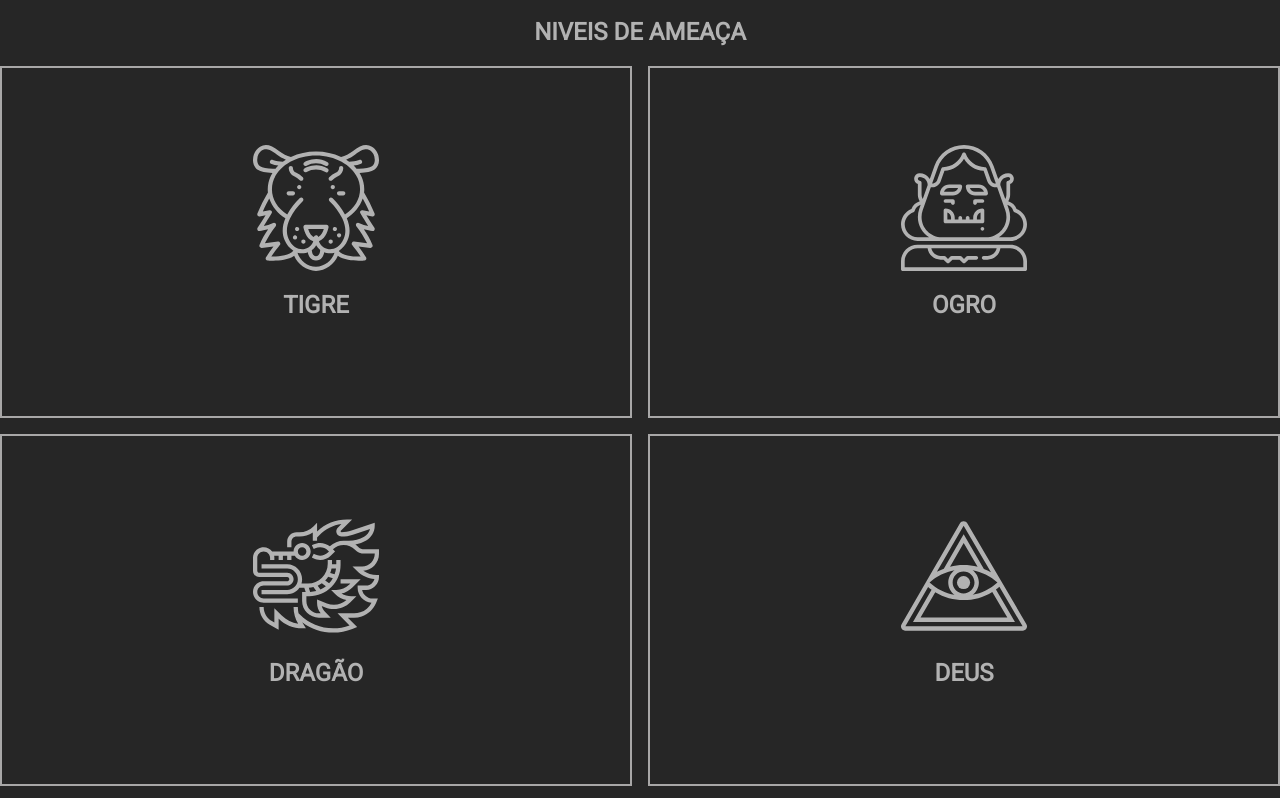
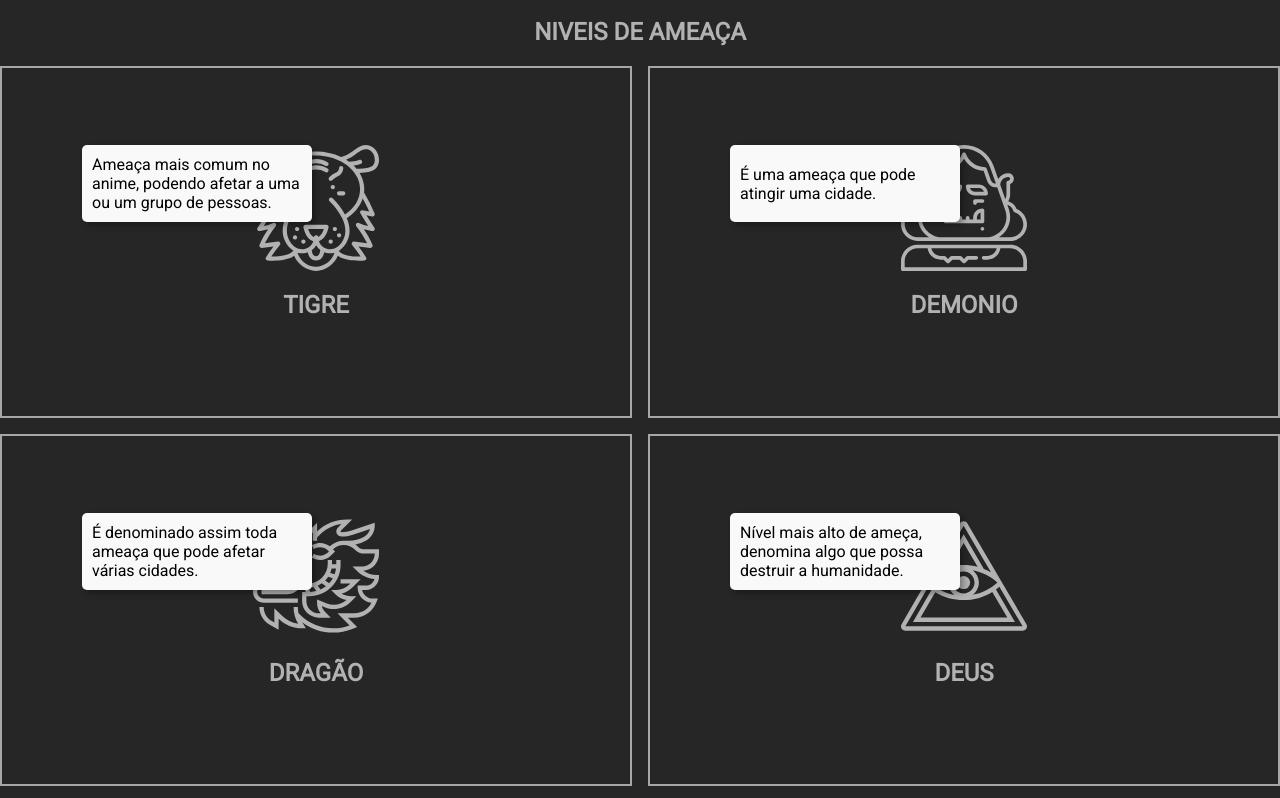
Before and after one commit to lucas-oliveira-viana/mentoria, a website: page index.html in a window 1280 px wide. Shown: the part 1602-2400 px from the top of the page. Drawn offline with nearby package versions, Linux system fonts and the light colour scheme.

Commit message:
transitions

```diff
--- a/anotacoes.txt
+++ b/anotacoes.txt
@@ -1 +1,4 @@
--> mudar toda a estrutura p flexbox
+-> ids para class
+-> colocar transition no ameaças
+-> colocar fadeout no ranking pelo css
+-> estudar animation e transition no mdn
--- a/index.html
+++ b/index.html
@@ -74,24 +74,34 @@
         <section id="ameacas">
             <h1 class="ameacas__title text_center c_grey">NIVEIS DE AMEAÇA</h1>
             <div class="ameacas__content">
-            <div class="ameaca ameaca_tigre">
+                <div class="ameaca ameaca_tigre animate">
                     <div class="ameaca__content">
+                        <div class="ameaca__popover">
+                            <span class="popover__text">Ameaça mais comum no anime, podendo afetar a uma ou um grupo de
+                                pessoas.</span>
+                        </div>
                         <div class="ameaca__img">
                             <img src="img/ameaca-tigre.svg" class="img__ameaca img__ameaca_tigre">
                         </div>
                         <h1 class="ameaca__name">TIGRE</h1>
                     </div>
                 </div>
-            <div class="ameaca ameaca_ogro">
+                <div class="ameaca ameaca_demonio">
                     <div class="ameaca__content">
+                        <div class="ameaca__popover">
+                            <span class="popover__text">É uma ameaça que pode atingir uma cidade.</span>
+                        </div>
                         <div class="ameaca__img">
-                        <img src="img/ameaca-ogro.svg" class="img__ameaca img__ameaca_ogro">
+                            <img src="img/ameaca-ogro.svg" class="img__ameaca img__ameaca_demonio">
                         </div>
-                    <h1 class="ameaca__name">OGRO</h1>
+                        <h1 class="ameaca__name">DEMONIO</h1>
                     </div>
                 </div>
                 <div class="ameaca ameaca_dragao">
                     <div class="ameaca__content">
+                        <div class="ameaca__popover">
+                            <span class="popover__text">É denominado assim toda ameaça que pode afetar várias cidades.</span>
+                        </div>
                         <div class="ameaca__img">
                             <img src="img/ameaca-dragao.svg" class="img__ameaca img__ameaca_dragao">
                         </div>
@@ -100,6 +110,10 @@
                 </div>
                 <div class="ameaca ameaca_deus">
                     <div class="ameaca__content">
+                        <div class="ameaca__popover">
+                            <span class="popover__text">Nível mais alto de ameça, denomina algo que possa destruir a
+                                humanidade.</span>
+                        </div>
                         <div class="ameaca__img">
                             <img src="img/ameaca-deus.svg" class="img__ameaca img__ameaca_deus">
                         </div>
--- /dev/null
+++ b/sass/components/popover.scss
@@ -0,0 +1,14 @@
+.ameaca__popover {
+    display: flex;
+    justify-content: center;
+    align-items: center;
+    width: 230px;
+    height: 77px;
+    padding: 10px;
+    border-radius: 5px;
+    background-color: #F9F9F9;
+    position: absolute;
+    left: 80px;
+    z-index: 100;
+    box-shadow: 3px 3px 6px 0px rgba(0,0,0,0.35);
+}
--- a/sass/layout/structure.scss
+++ b/sass/layout/structure.scss
@@ -2,6 +2,7 @@ body, html {
     margin: 0;
     font-family: 'Roboto';
     background-color: #262626;
+    scroll-behavior: smooth;
 }
 
 * {
--- a/sass/state/ameacas.scss
+++ b/sass/state/ameacas.scss
@@ -1,4 +1,5 @@
 .ameaca:hover {
     cursor: pointer;
-    background-color: #434242
+    background-color: #434242;
+    transform: scale(1.1);
 }
--- a/sass/style.scss
+++ b/sass/style.scss
@@ -10,3 +10,4 @@
 @import './views/main/home.scss';
 @import './views/main/ranking.scss';
 @import './views/navbar.scss';
+@import './components/popover.scss';
--- a/sass/views/main/ameacas.scss
+++ b/sass/views/main/ameacas.scss
@@ -2,9 +2,11 @@
     display: flex;
     align-items: center;
     border: 2px solid rgb(168, 167, 167);
+    transition: all .3s ease-in;
 
     &__content {
         width: 100%;
+        position: relative;
     }
 
     &__img {
```
Also changed, not shown: css/components/popover.css (added), css/layout/structure.css, css/state/ameacas.css, css/style.css, css/views/main/ameacas.css. Lines whose indentation alone changed are shown as unchanged.
